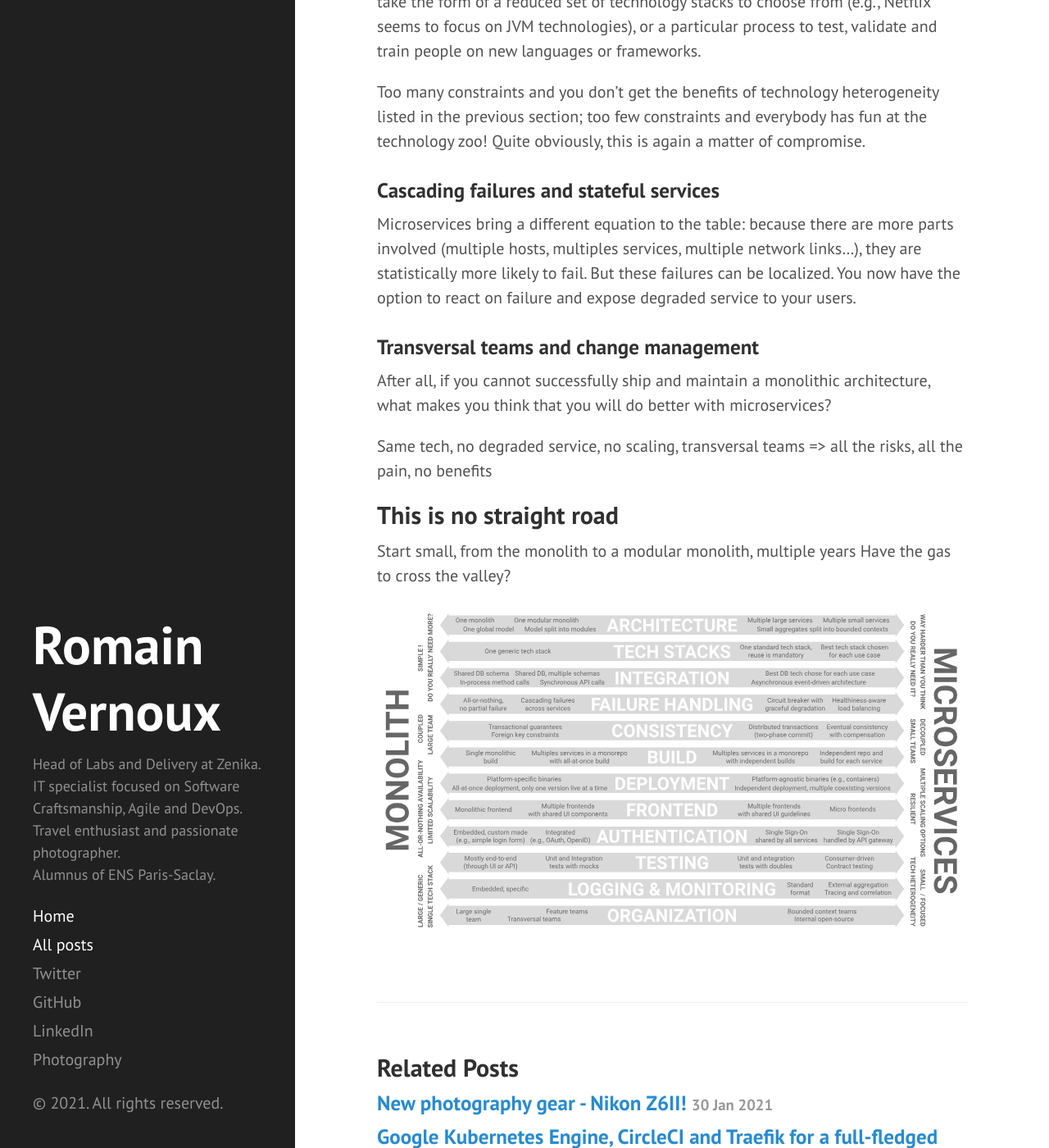
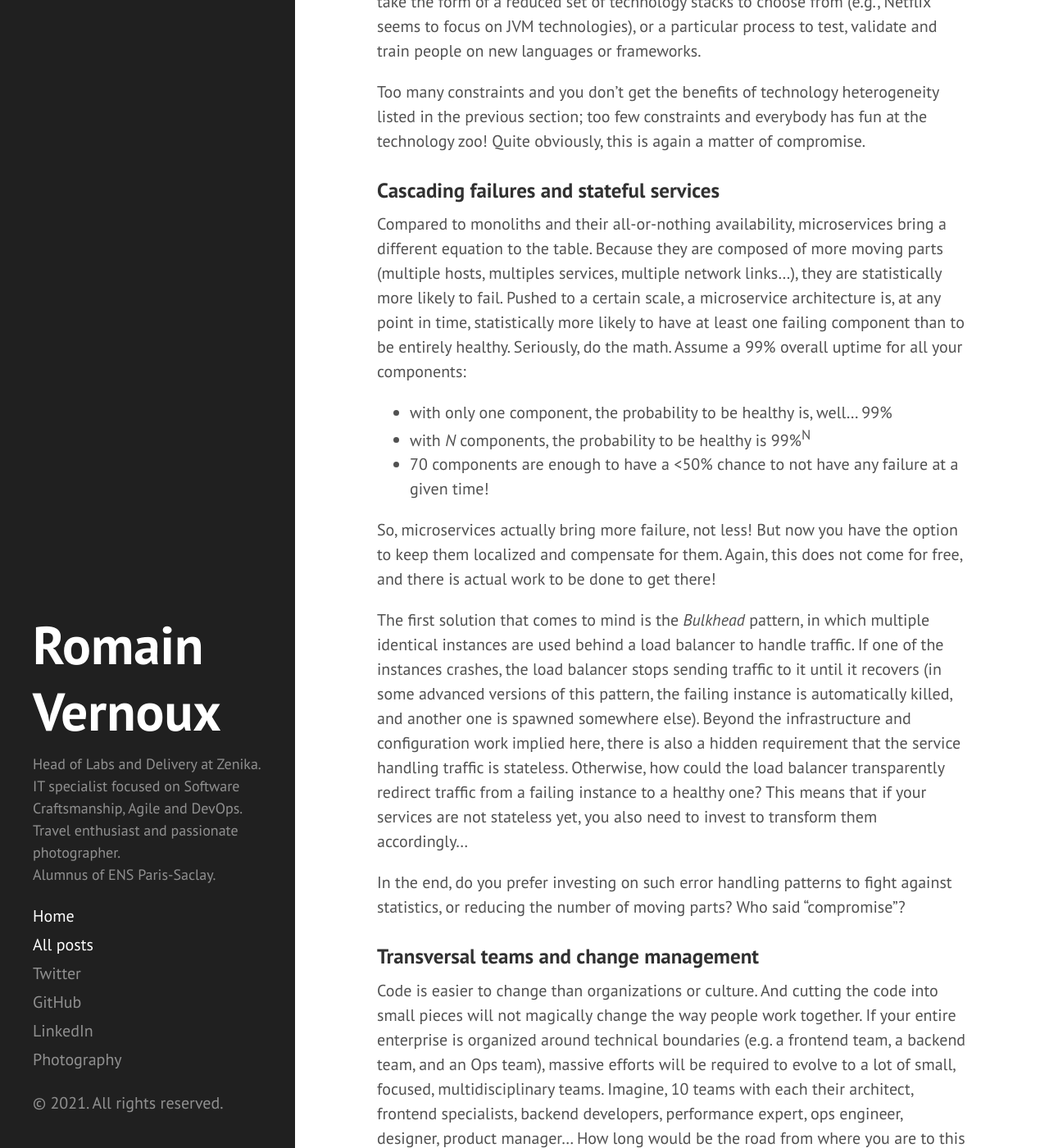
Before and after one commit to RomainVernoux/RomainVernoux.github.io, a Jekyll site: the page built from _posts/2021-02-28-road-to-microservices.md, in a window 1280 px wide and 1400 px high, scrolled down 5701 px. Shown: the whole window at 82% size. Built offline with Jekyll 4.4.1, drawn with Linux system fonts in a browser that asks for light colours; some of the changed text lies outside the part shown.

Commit message:
Progress

```diff
--- a/_posts/2021-02-28-road-to-microservices.md
+++ b/_posts/2021-02-28-road-to-microservices.md
@@ -125,18 +125,56 @@ Quite obviously, this is again a matter of compromise.
 
 ### Cascading failures and stateful services
 
-Microservices bring a different equation to the table: because there are more parts involved (multiple hosts, multiples services, multiple network links...), they are statistically more likely to fail.
-But these failures can be localized. You now have the option to react on failure and expose degraded service to your users.
+Compared to monoliths and their all-or-nothing availability, microservices bring a different equation to the table.
+Because they are composed of more moving parts (multiple hosts, multiples services, multiple network links...), they are statistically more likely to fail.
+Pushed to a certain scale, a microservice architecture is, at any point in time, statistically more likely to have at least one failing component than to be entirely healthy.
+Seriously, do the math. Assume a 99% overall uptime for all your components:
+- with only one component, the probability to be healthy is, well... 99%
+- with *N* components, the probability to be healthy is 99%<sup>N</sup>
+- 70 components are enough to have a <50% chance to not have any failure at a given time!
+
+So, microservices actually bring more failure, not less!
+But now you have the option to keep them localized and compensate for them.
+Again, this does not come for free, and there is actual work to be done to get there!
+
+The first solution that comes to mind is the *Bulkhead* pattern, in which multiple identical instances are used behind a load balancer to handle traffic.
+If one of the instances crashes, the load balancer stops sending traffic to it until it recovers (in some advanced versions of this pattern, the failing instance is automatically killed, and another one is spawned somewhere else).
+Beyond the infrastructure and configuration work implied here, there is also a hidden requirement that the service handling traffic is stateless.
+Otherwise, how could the load balancer transparently redirect traffic from a failing instance to a healthy one?
+This means that if your services are not stateless yet, you also need to invest to transform them accordingly...
+
+In the end, do you prefer investing on such error handling patterns to fight against statistics, or reducing the number of moving parts? Who said "compromise"?
 
 
 ### Transversal teams and change management
 
+Code is easier to change than organizations or culture. And cutting the code into small pieces will not magically change the way people work together.
+If your entire enterprise is organized around technical boundaries (e.g. a frontend team, a backend team, and an Ops team), massive efforts will be required to evolve to a lot of small, focused, multidisciplinary teams.
+Imagine, 10 teams with each their architect, frontend specialists, backend developers, performance expert, ops engineer, designer, product manager...
+How long would be the road from where you are to this vision?
+
+In a microservices setting, transversal teams are an anti-pattern, since they introduce, in their own way, coupling.
+I am not saying that you should do away with all the transversal teams, as the organization can choose to retain common guidelines (e.g., architecture, modeling, management...) or capitalize on some technologies (e.g., orchestration or monitoring tools).
+But to reduce the coupling, transversal teams should really act as communities of practice rather than as a pool of resources to deliver features, and be located as close as the product teams as possible.
+
+I will not go into the lengths of how hard change management is, but here goes for the compromise: how much energy into transforming the company's culture, and how much into delivery features to real users?
 
 
-After all, if you cannot successfully ship and maintain a monolithic architecture, what makes you think that you will do better with microservices?
+### Promise and compromise
+
+At the end of the day, one should really ask: what is there to win, and what am I ready to lose?
+
+Ending up with a lot of small services is the real only guarantee of microservices architecture.
+Decoupling, resilience, scaling, tech heterogeneity and autonomous focused teams will not come for free.
+They are the result of a tremendous company-wide effort, from the leadership to the infrastructure teams, affecting people, process and tools.
+And without them, your microservices architecture will quite surely fail: with a coupled model, unified tech stacks, no resilience or scaling strategy and only transversal teams, you will get the worst of distributed system, for no concret benefits.
+
+In fact, if you cannot successfully build and maintain a monolithic architecture, what makes you think that you will do better with microservices?
+It's the same, but way harder, in almost any imaginable way.
+
+Microservices only show you a road that was previously hidden. Walking on that road is all on you, and it will not be easy.
 
 
-Same tech, no degraded service, no scaling, transversal teams => all the risks, all the pain, no benefits
 
 ## This is no straight road
 
```
